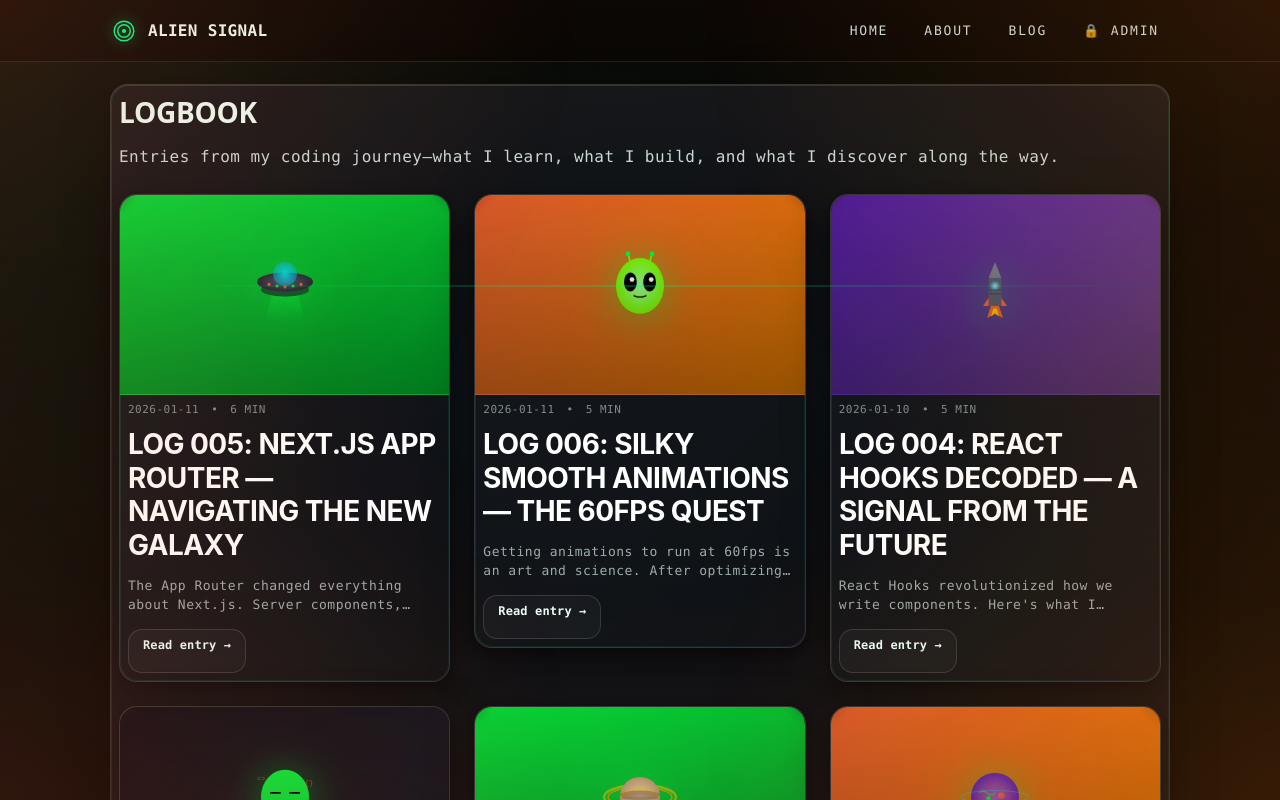
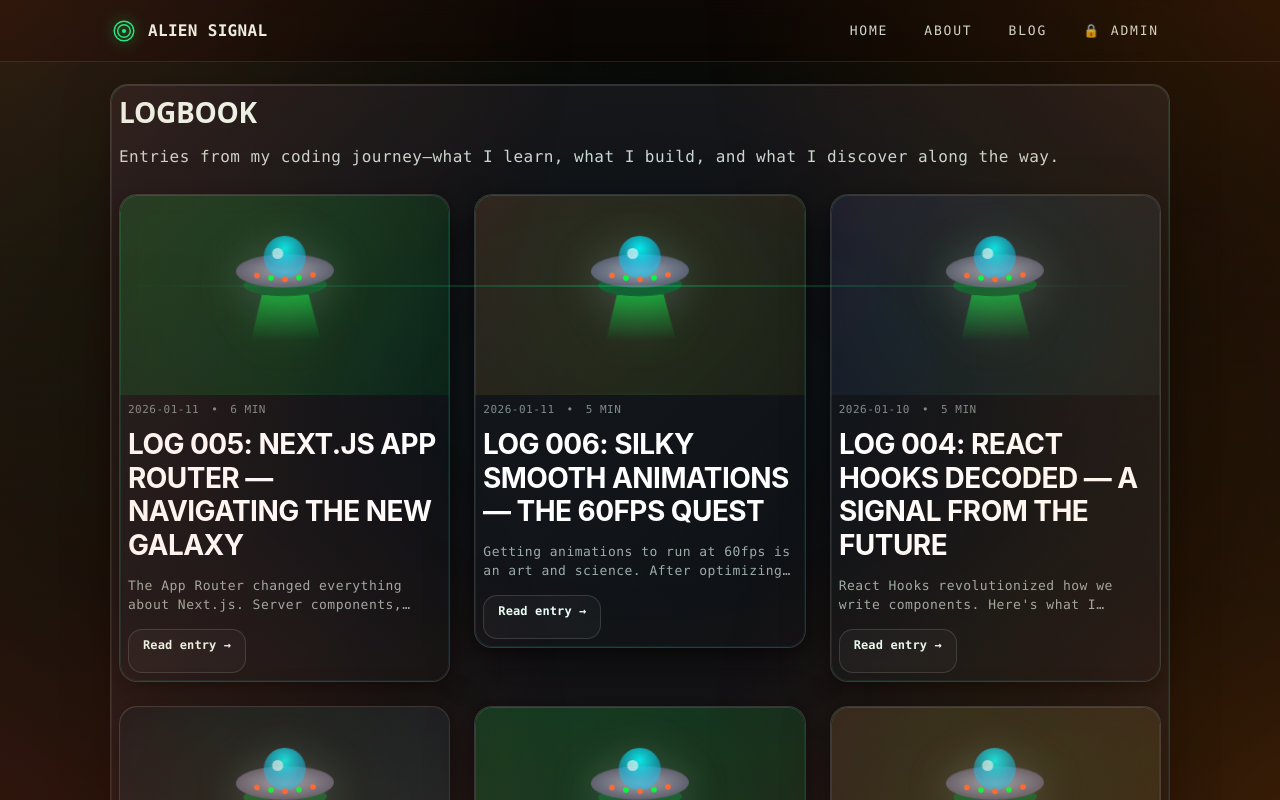
Before and after one commit to seibas/alien-signal-blog, a Next.js app: page /blog in a window 1280 px wide. Shown: the top 800 px of the page. Built offline with nearby package versions, Linux system fonts and the light colour scheme.

Commit message:
Replace video with static UFO SVG and floating animation - lighter and more performant

```diff
--- a/app/globals.css
+++ b/app/globals.css
@@ -478,47 +478,87 @@ h1, h2, h3, h4, h5, h6, .h1, .h2, .h3, .articleTitle, .heroTitle {
   border-radius: 18px 18px 0 0;
 }
 
-/* Post Card Video Container */
-.post-card-video-container {
+/* UFO Default Icon Placeholder */
+.post-image-placeholder {
   width: 100%;
-  height: 200px;
+  height: 100%;
+  display: flex;
+  align-items: center;
+  justify-content: center;
+  border-radius: 18px 18px 0 0;
+  padding: 60px 40px;
   position: relative;
   overflow: hidden;
-  background: #0A0E1A; /* Fallback color while loading */
-}
-
-/* Video element */
-.post-card-video {
+}
+
+/* Subtle animated background glow */
+.post-image-placeholder::before {
+  content: '';
   position: absolute;
-  top: 0;
-  left: 0;
-  width: 100%;
-  height: 100%;
-  object-fit: cover;
-  opacity: 0;
-  transition: opacity 0.5s ease, transform 0.3s ease;
-}
-
-.post-card-video.loaded {
-  opacity: 1;
-}
-
-/* Hover zoom effect on video */
-.postCard:hover .post-card-video {
-  transform: scale(1.05);
-}
-
-/* Video overlay for better contrast */
-.video-overlay {
-  position: absolute;
-  inset: 0;
-  background: linear-gradient(
-    180deg,
-    rgba(0, 0, 0, 0) 0%,
-    rgba(0, 0, 0, 0.3) 100%
+  top: -50%;
+  left: -50%;
+  width: 200%;
+  height: 200%;
+  background: radial-gradient(
+    circle,
+    rgba(0, 255, 65, 0.1) 0%,
+    transparent 70%
   );
-  pointer-events: none;
+  animation: pulse-glow 4s ease-in-out infinite;
+}
+
+@keyframes pulse-glow {
+  0%, 100% {
+    transform: scale(1);
+    opacity: 0.5;
+  }
+  50% {
+    transform: scale(1.1);
+    opacity: 0.8;
+  }
+}
+
+/* The UFO icon itself */
+.ufo-default-icon {
+  width: 140px;
+  height: 140px;
+  position: relative;
   z-index: 1;
+  animation: float-ufo 4s ease-in-out infinite;
+  filter: drop-shadow(0 4px 20px rgba(154, 165, 176, 0.3));
+  transition: transform 0.3s ease;
+}
+
+.postCard:hover .ufo-default-icon {
+  transform: scale(1.1);
+  filter: drop-shadow(0 6px 30px rgba(0, 255, 65, 0.5));
+}
+
+/* Floating animation */
+@keyframes float-ufo {
+  0%, 100% {
+    transform: translateY(0px) rotate(0deg);
+  }
+  25% {
+    transform: translateY(-12px) rotate(-2deg);
+  }
+  50% {
+    transform: translateY(-20px) rotate(0deg);
+  }
+  75% {
+    transform: translateY(-12px) rotate(2deg);
+  }
+}
+
+/* Respect reduced motion preference */
+@media (prefers-reduced-motion: reduce) {
+  .ufo-default-icon {
+    animation: none;
+  }
+
+  .post-image-placeholder::before {
+    animation: none;
+  }
 }
 
 /* Custom uploaded image */
@@ -533,61 +573,11 @@ h1, h2, h3, h4, h5, h6, .h1, .h2, .h3, .articleTitle, .heroTitle {
   transform: scale(1.05);
 }
 
-/* Default gradient background (fallback when video not loaded) */
-.post-card-default {
-  position: absolute;
-  top: 0;
-  left: 0;
+/* Ensure consistent heights */
+.post-card-image,
+.post-image-placeholder {
   width: 100%;
   height: 200px;
-  display: flex;
-  align-items: center;
-  justify-content: center;
-  transition: all 0.3s ease;
-  border-bottom: 1px solid rgba(234,255,247,.1);
-  z-index: 0;
-}
-
-.gradient-overlay {
-  width: 100%;
-  height: 100%;
-  display: flex;
-  align-items: center;
-  justify-content: center;
-  background: rgba(0, 0, 0, 0.15);
-  backdrop-filter: blur(5px);
-  transition: all 0.3s ease;
-}
-
-.postCard:hover .gradient-overlay {
-  background: rgba(0, 0, 0, 0.25);
-  backdrop-filter: blur(10px);
-}
-
-/* UFO icon */
-.default-icon {
-  width: 80px;
-  height: 80px;
-  filter: drop-shadow(0 4px 20px rgba(0, 255, 65, 0.5));
-  animation: float 4s ease-in-out infinite;
-  transition: transform 0.3s ease;
-}
-
-.postCard:hover .default-icon {
-  transform: scale(1.1) rotate(5deg);
-  filter: drop-shadow(0 6px 30px rgba(0, 255, 65, 0.7));
-}
-
-@keyframes float {
-  0%, 100% {
-    transform: translateY(0) rotate(0deg);
-  }
-  25% {
-    transform: translateY(-10px) rotate(-2deg);
-  }
-  75% {
-    transform: translateY(-10px) rotate(2deg);
-  }
 }
 
 @media (max-width: 768px) {
@@ -601,17 +591,25 @@ h1, h2, h3, h4, h5, h6, .h1, .h2, .h3, .articleTitle, .heroTitle {
     height: 180px;
   }
 
-  .post-card-default {
+  .post-image-placeholder {
     height: 180px;
-  }
-
-  .post-card-video-container {
-    height: 180px;
-  }
-
-  .default-icon {
-    width: 60px;
-    height: 60px;
+    padding: 40px 30px;
+  }
+
+  .ufo-default-icon {
+    width: 100px;
+    height: 100px;
+  }
+}
+
+@media (max-width: 480px) {
+  .ufo-default-icon {
+    width: 80px;
+    height: 80px;
+  }
+
+  .post-image-placeholder {
+    padding: 30px 20px;
   }
 }
 
--- a/components/PostCard.jsx
+++ b/components/PostCard.jsx
@@ -1,48 +1,17 @@
 import Link from "next/link";
 import Image from "next/image";
-import { useRef, useEffect, useState } from "react";
 import SpatialBlurTitle from "./SpatialBlurTitle";
-import { UfoIcon, AlienFriendly, AlienCoding, Rocket, Saturn, PlanetAlien, AlienThinking, UfoSimple } from "./SvgIcons";
 
 export default function PostCard({ post, index = 0 }) {
-  const [shouldLoadVideo, setShouldLoadVideo] = useState(false);
-  const [isVideoLoaded, setIsVideoLoaded] = useState(false);
-  const cardRef = useRef(null);
-
-  // Gradient colors for fallback
+  // Gradient backgrounds for variety
   const gradients = [
-    'linear-gradient(135deg, #00FF41 0%, #00CC33 100%)', // Matrix Green
-    'linear-gradient(135deg, #FF6B35 0%, #FF8C00 100%)', // Orange
-    'linear-gradient(135deg, #5B21B6 0%, #764ba2 100%)', // Purple
-    'linear-gradient(135deg, #0A0E1A 0%, #1A1F2E 100%)', // Dark Blue
+    'linear-gradient(135deg, rgba(0, 255, 65, 0.12), rgba(0, 204, 51, 0.06))', // Green
+    'linear-gradient(135deg, rgba(255, 107, 53, 0.12), rgba(255, 140, 0, 0.06))', // Orange
+    'linear-gradient(135deg, rgba(91, 33, 182, 0.12), rgba(118, 75, 162, 0.06))', // Purple
+    'linear-gradient(135deg, rgba(10, 14, 26, 0.95), rgba(26, 31, 46, 0.85))', // Dark Blue
   ];
 
-  // SVG icons for fallback
-  const icons = [UfoIcon, AlienFriendly, Rocket, AlienCoding, Saturn, PlanetAlien, AlienThinking, UfoSimple];
-
-  // Pick gradient and icon based on index for variety
   const defaultGradient = gradients[index % gradients.length];
-  const IconComponent = icons[index % icons.length];
-
-  // Lazy load video when card is visible
-  useEffect(() => {
-    const observer = new IntersectionObserver(
-      ([entry]) => {
-        if (entry.isIntersecting) {
-          setShouldLoadVideo(true);
-        }
-      },
-      { threshold: 0.1 }
-    );
-
-    if (cardRef.current) {
-      observer.observe(cardRef.current);
-    }
-
-    return () => {
-      if (observer) observer.disconnect();
-    };
-  }, []);
 
   // Truncate excerpt to max 80 characters for cleaner display, skipping image markdown
   const getCleanExcerpt = () => {
@@ -118,7 +87,7 @@ export default function PostCard({ post, index = 0 }) {
         flexDirection: 'column',
         overflow: 'hidden',
         cursor: 'pointer'
-      }} ref={cardRef}>
+      }}>
         <div className="post-card-image-container">
           {hasCustomImage ? (
             <div style={{
@@ -143,51 +112,12 @@ export default function PostCard({ post, index = 0 }) {
               />
             </div>
           ) : (
-            <div className="post-card-video-container">
-              {shouldLoadVideo ? (
-                <>
-                  <video
-                    autoPlay
-                    loop
-                    muted
-                    playsInline
-                    onLoadedData={() => setIsVideoLoaded(true)}
-                    className={`post-card-video ${isVideoLoaded ? 'loaded' : ''}`}
-                    style={{
-                      width: '100%',
-                      height: '100%',
-                      objectFit: 'cover'
-                    }}
-                  >
-                    <source src="/ufo-animation.mp4" type="video/mp4" />
-                  </video>
-
-                  {/* Gradient overlay for better text readability */}
-                  <div className="video-overlay"></div>
-
-                  {/* Fallback: Show SVG icon while video loads or if video fails */}
-                  {!isVideoLoaded && (
-                    <div
-                      className="post-card-default"
-                      style={{ background: defaultGradient }}
-                    >
-                      <div className="gradient-overlay">
-                        <IconComponent className="default-icon" />
-                      </div>
-                    </div>
-                  )}
-                </>
-              ) : (
-                // Show gradient + icon before lazy load triggers
-                <div
-                  className="post-card-default"
-                  style={{ background: defaultGradient }}
-                >
-                  <div className="gradient-overlay">
-                    <IconComponent className="default-icon" />
-                  </div>
-                </div>
-              )}
+            <div className="post-image-placeholder" style={{ background: defaultGradient }}>
+              <img
+                src="/images/ufo-default.svg"
+                alt="UFO Icon"
+                className="ufo-default-icon"
+              />
             </div>
           )}
         </div>
```
Also changed, not shown: public/images/ufo-default.svg (added).
